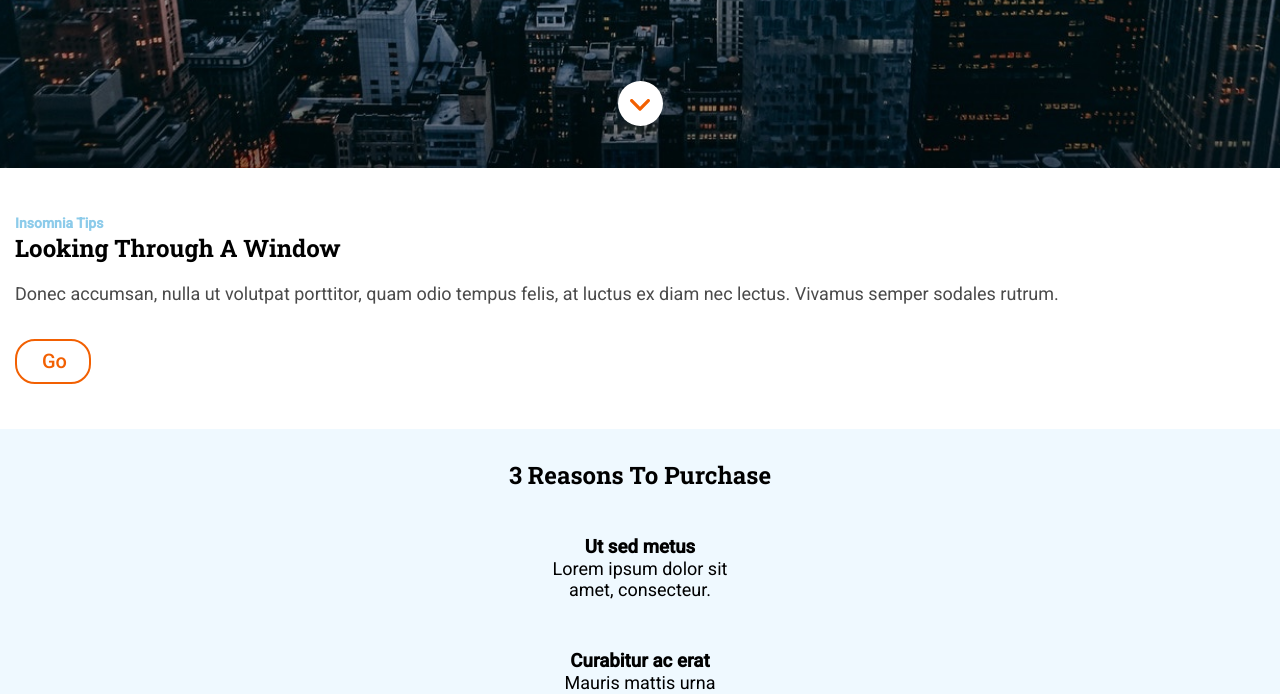
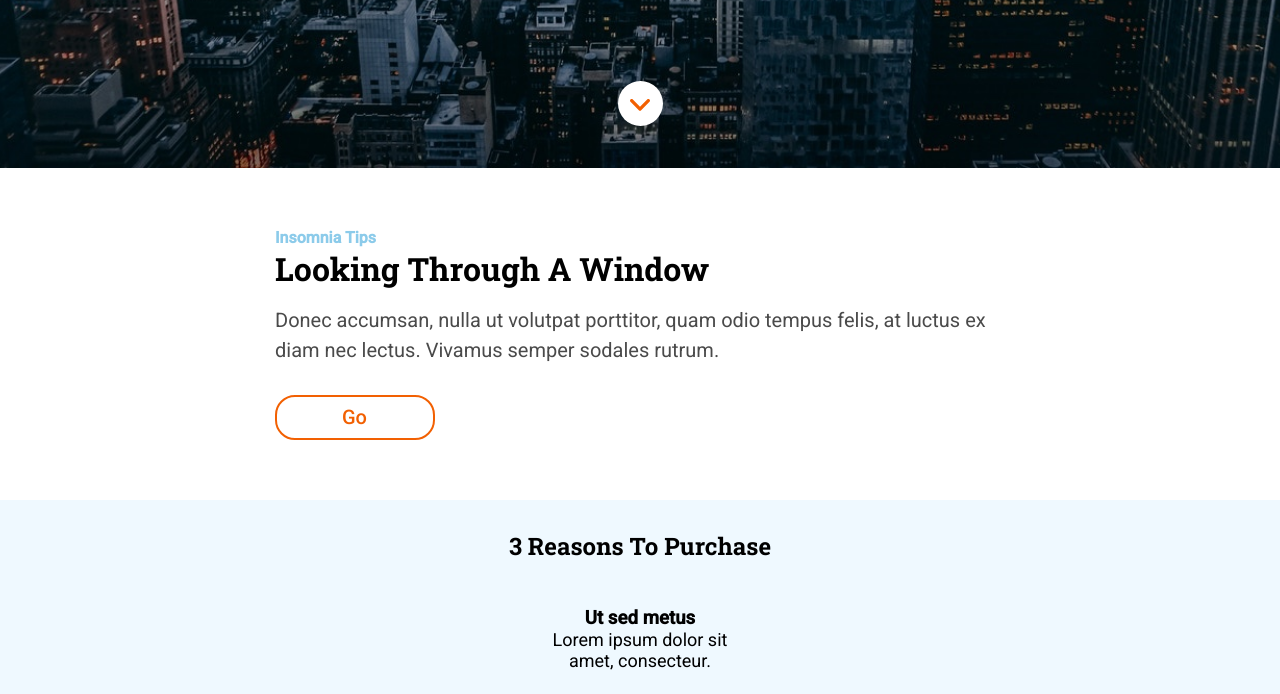
Before and after one commit to sandrusmb/anonymous-proxy, a website: page docs/index.html in a window 1280 px wide. Shown: the part 632-1326 px from the top of the page. Drawn offline with nearby package versions, Linux system fonts and the light colour scheme; files that its build step writes are made by us from their sources.

Commit message:
Add tips tablet and desktop

```diff
--- a/_src/assets/scss/layout/_tips.scss
+++ b/_src/assets/scss/layout/_tips.scss
@@ -1,17 +1,39 @@
 .tips {
   width: 100vw;
   box-sizing: border-box;
-  padding: 45px 15px;
+  padding: 30px 15px 45px 15px;
+
+  @media all and (min-width: 768px) {
+    padding: 30px 39px 60px 39px;
+  }
+
+  @media all and (min-width: 1280px) {
+    padding: 60px 275px 60px 275px;
+  }
 
   &__h3 {
     color: $sea;
     font-size: 14px;
     display: inline-block;
+
+    @media all and (min-width: 1280px) {
+      font-size: 16px;
+    }
   }
 
   &__h2 {
     font-family: $fontitle;
     font-size: 24px;
+    width: 290px;
+
+    @media all and (min-width: 768px) {
+      width: 690px;
+      font-size: 26px;
+    }
+    @media all and (min-width: 1280px) {
+      width: 730px;
+      font-size: 32px;
+    }
   }
 
   &__p {
@@ -19,6 +41,10 @@
     line-height: 30px;
     font-size: 18px;
     color: $donec;
+
+    @media all and (min-width: 768px) {
+      font-size: 20px;
+    }
   }
 
   &__cta {
@@ -35,10 +61,19 @@
       color: $snow;
     }
 
+    @media all and (min-width: 768px) {
+      width: 91px;
+    }
+
+    @media all and (min-width: 1280px) {
+      width: 160px;
+    }
+
     &__p {
       margin: 8px 26px 0 25px;
       font-size: 20px;
       font-weight: 500;
+      text-align: center;
     }
   }
 }
```
